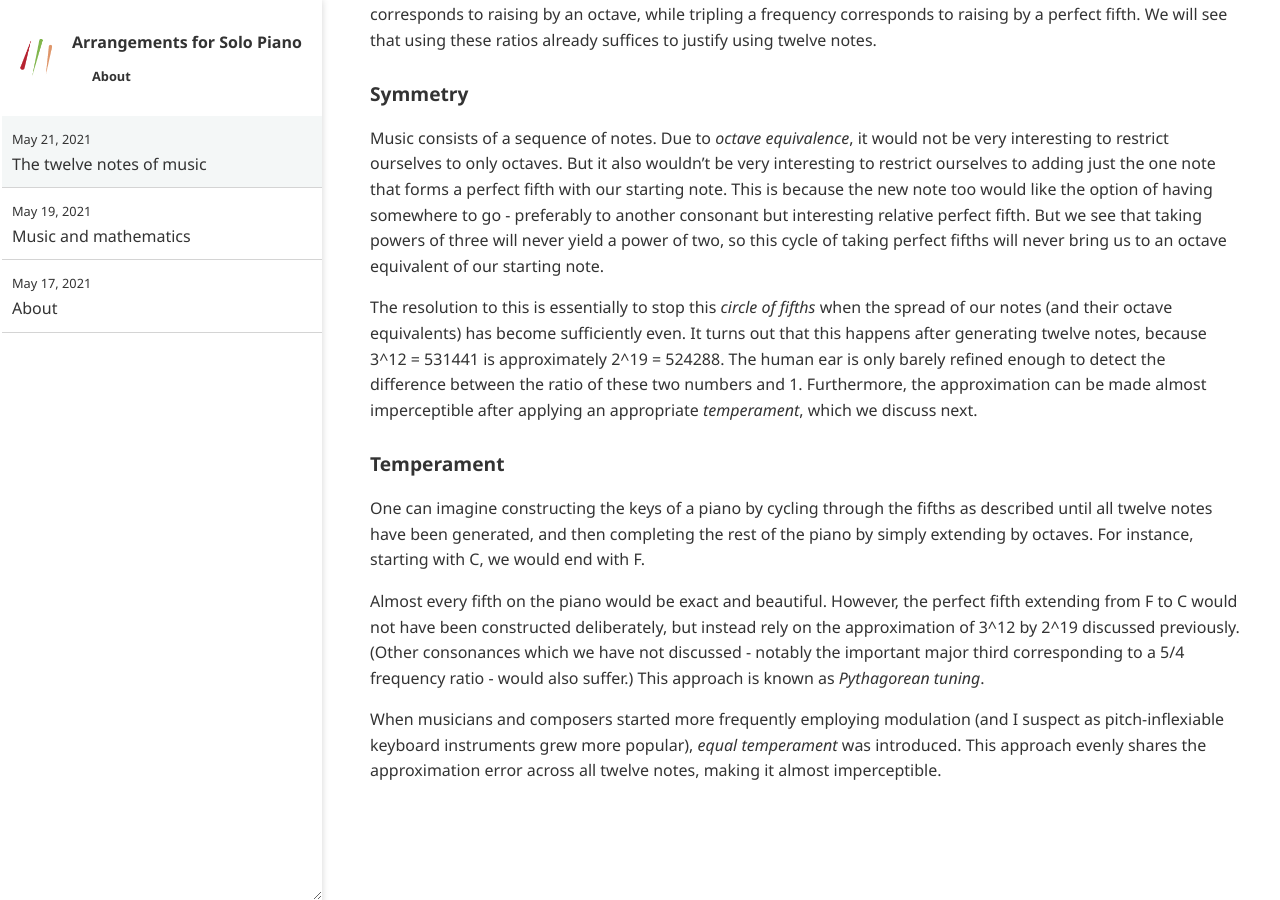
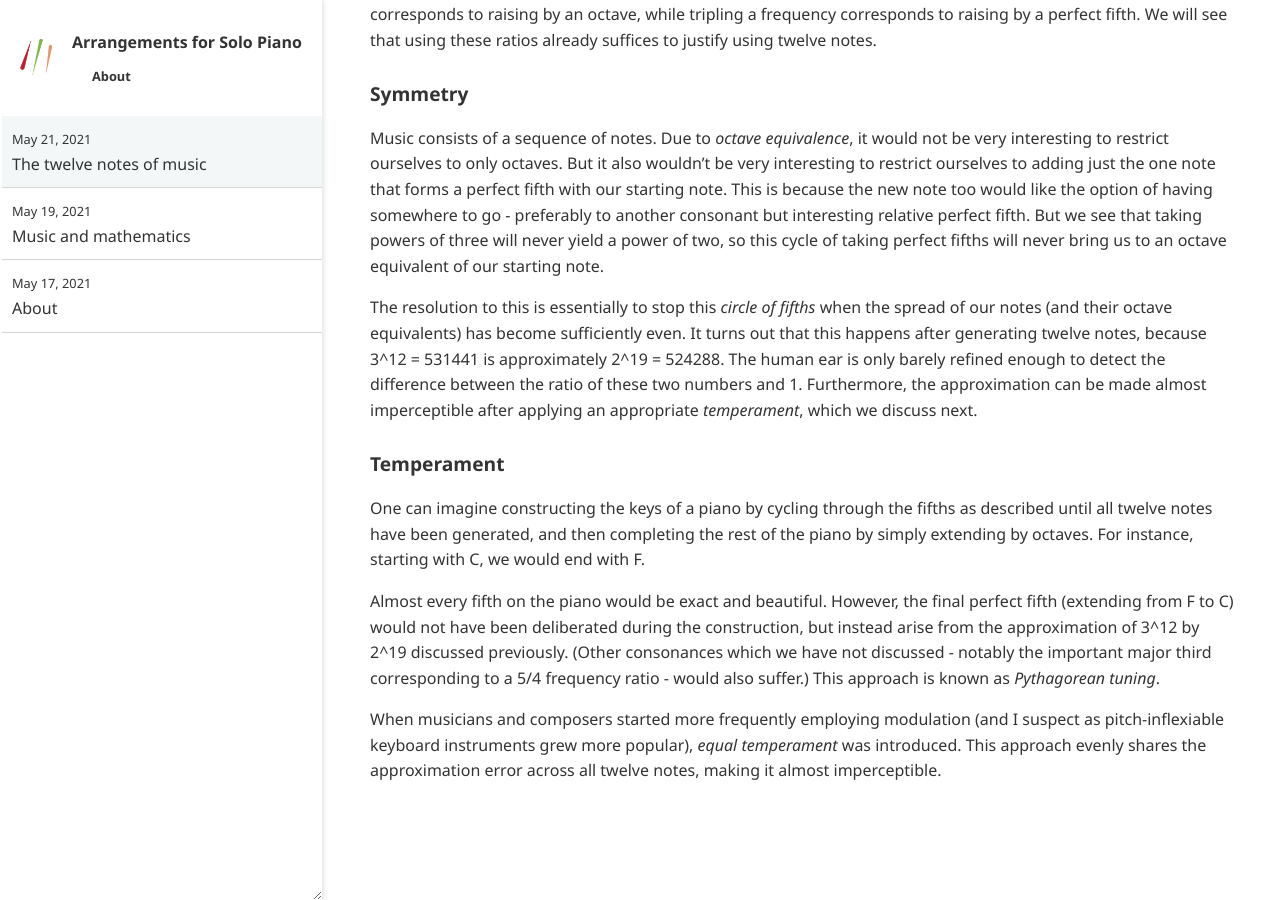
Before and after one commit to ansyblenetwork/arrpiano, a Jekyll site: the page built from _posts/2021-05-21-twelve-notes.md, in a window 1280 px wide and 900 px high, scrolled down 1188 px. Built offline with Jekyll 4.4.1, drawn with Linux system fonts in a browser that asks for light colours.

Commit message:
Update 2021-05-21-twelve-notes.md

```diff
--- a/_posts/2021-05-21-twelve-notes.md
+++ b/_posts/2021-05-21-twelve-notes.md
@@ -44,6 +44,6 @@ The resolution to this is essentially to stop this _circle of fifths_ when the s
 
 One can imagine constructing the keys of a piano by cycling through the fifths as described until all twelve notes have been generated, and then completing the rest of the piano by simply extending by octaves. For instance, starting with C, we would end with F.
 
-Almost every fifth on the piano would be exact and beautiful. However, the perfect fifth extending from F to C would not have been constructed deliberately, but instead rely on the approximation of 3^12 by 2^19 discussed previously. (Other consonances which we have not discussed - notably the important major third corresponding to a 5/4 frequency ratio - would also suffer.) This approach is known as _Pythagorean tuning_.
+Almost every fifth on the piano would be exact and beautiful. However, the final perfect fifth (extending from F to C) would not have been deliberated during the construction, but instead arise from the approximation of 3^12 by 2^19 discussed previously. (Other consonances which we have not discussed - notably the important major third corresponding to a 5/4 frequency ratio - would also suffer.) This approach is known as _Pythagorean tuning_.
 
 When musicians and composers started more frequently employing modulation (and I suspect as pitch-inflexiable keyboard instruments grew more popular), _equal temperament_ was introduced. This approach evenly shares the approximation error across all twelve notes, making it almost imperceptible.
```
